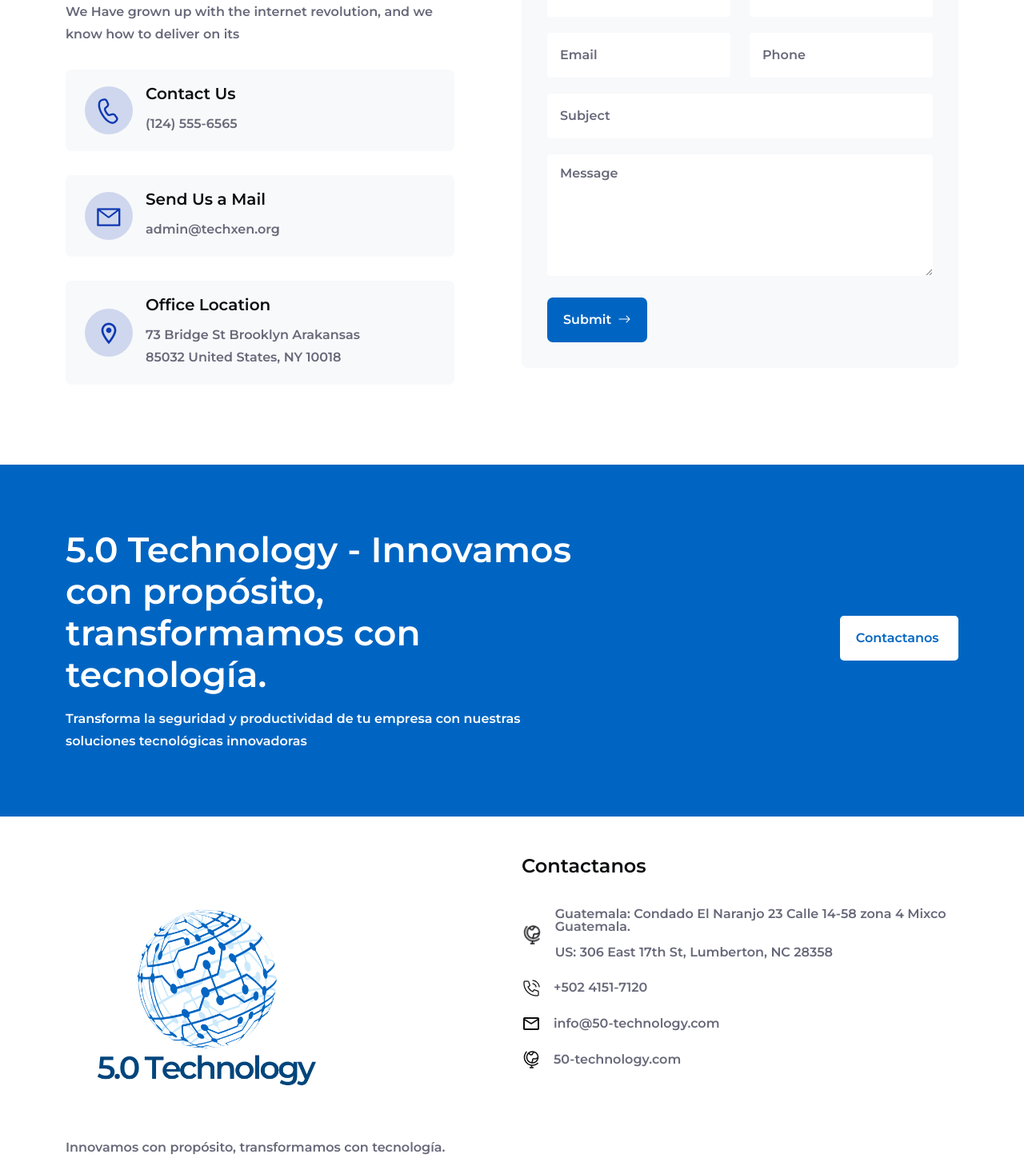
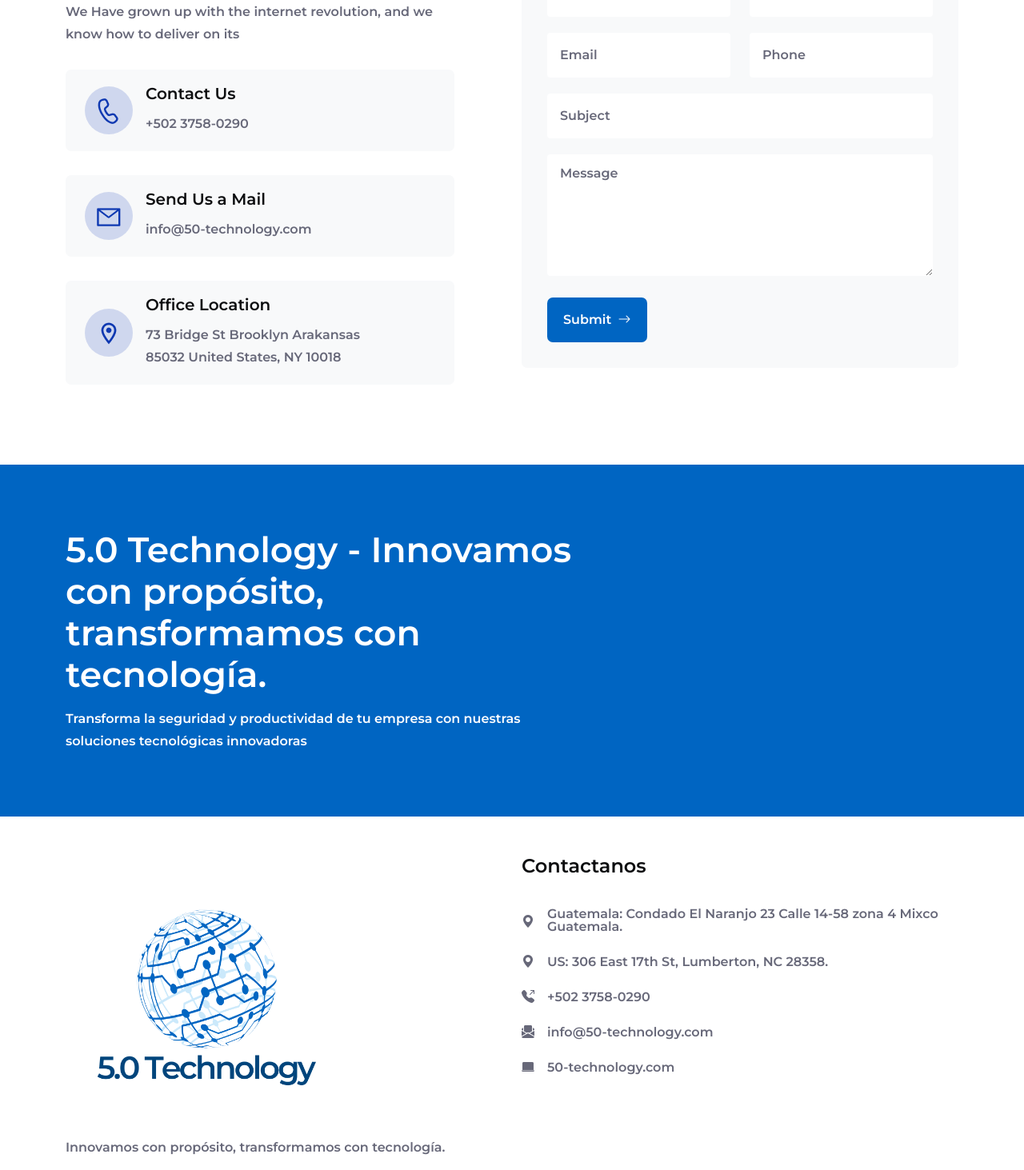
Before and after one commit to andrealejandrog/pagina_web_202540, a Next.js app in the folder Main-Files/: page /contact in a window 1280 px wide. Shown: the part 667-2130 px from the top of the page at 80% size. Built offline with nearby package versions, Linux system fonts and the light colour scheme; a web font is replaced by a local one.

Commit message:
Feature: changing techonology's information

```diff
--- a/Main-Files/src/app/Components/ContactInfo/ContactInfo1.jsx
+++ b/Main-Files/src/app/Components/ContactInfo/ContactInfo1.jsx
@@ -20,7 +20,7 @@
                                 </div>
                                 <div className="heading">
                                     <h5>Contact Us</h5>
-                                    <a href="tel:(124)555-6565" className="text">(124) 555-6565</a>
+                                    <a href="tel:+502 3758-0290" className="text">+502 3758-0290</a>
                                 </div>
                             </div>
 
@@ -30,7 +30,7 @@
                                 </div>
                                 <div className="heading">
                                     <h5>Send Us a Mail</h5>
-                                    <a href="mailto:admin@techxen.org " className="text">admin@techxen.org </a>
+                                    <a href="info@50-technology.com" className="text">info@50-technology.com</a>
                                 </div>
                             </div>
 
--- a/Main-Files/src/app/Components/Cta/Cta1.jsx
+++ b/Main-Files/src/app/Components/Cta/Cta1.jsx
@@ -14,18 +14,18 @@
               </div>
 
               <div className="col-lg-5">
-                <div className="buttons">
-                  <Link className="cta-btn1" href="#footer">Contactanos <span>
+                {/* <div className="buttons"> */}
+                  {/* <Link className="cta-btn1" href="#footer">Contactanos <span> */}
                   {/* <svg xmlns="http://www.w3.org/2000/svg" width="30" height="30" fill="currentColor" className="bi bi-arrow-right-short" viewBox="0 0 16 16">
                         <path fillRule="evenodd" d="M4 8a.5.5 0 0 1 .5-.5h5.793L8.146 5.354a.5.5 0 1 1 .708-.708l3 3a.5.5 0 0 1 0 .708l-3 3a.5.5 0 0 1-.708-.708L10.293 8.5H4.5A.5.5 0 0 1 4 8"/>
                       </svg> */}
-                    </span></Link>
+                    {/* </span></Link> */}
                   {/* <Link className="cta-btn2" href="/service">Explore Solution <span>
                   <svg xmlns="http://www.w3.org/2000/svg" width="30" height="30" fill="currentColor" className="bi bi-arrow-right-short" viewBox="0 0 16 16">
                         <path fillRule="evenodd" d="M4 8a.5.5 0 0 1 .5-.5h5.793L8.146 5.354a.5.5 0 1 1 .708-.708l3 3a.5.5 0 0 1 0 .708l-3 3a.5.5 0 0 1-.708-.708L10.293 8.5H4.5A.5.5 0 0 1 4 8"/>
                       </svg>
                     </span></Link> */}
-                </div>
+                {/* </div> */}
               </div>
             </div>
           </div>
--- a/Main-Files/src/app/Components/Footer/Footer1.jsx
+++ b/Main-Files/src/app/Components/Footer/Footer1.jsx
@@ -1,5 +1,4 @@
 import Image from "next/image";
-import Link from "next/link";
 
 const Footer1 = () => {
     return (
@@ -16,12 +15,12 @@
                               height={10}
                               />
                             </div>
-                            {/* <div className="space20"></div> */}
                             <div className="heading1">
                               <p>Innovamos con propósito, transformamos con tecnología. </p>
                             </div>
                             <ul className="social-icon">
                                  <li><a href="#"><i className="bi bi-linkedin"></i></a></li>
+                                 <li><a href="#"><i className="bi bi-twitter-x"></i></a></li>
                                  <li><a href="#"><i className="bi bi-facebook"></i></a></li>
                                  <li><a href="#"><i className="bi bi-instagram"></i></a></li>
                             </ul>
@@ -33,30 +32,35 @@
 
                             <div className="contact-box">
                               <div className="icon">
-                                <Image src="/assets/img/icons/footer1-icon4.png" alt="img" width={30} height={30}   />
+                                <i class="bi bi-geo-alt-fill"></i>
                               </div>
                               <div className="pera">
-                                <a href="tel:+50241517120">
-                                   Guatemala: Condado El Naranjo 23 Calle 14-58 zona 4 Mixco Guatemala.
-                                   <br />
-                                   <br />
-                                   US: 306 East 17th St, Lumberton, NC 28358
-                               </a>
+                                   <p>Guatemala: Condado El Naranjo 23 Calle 14-58 zona 4 Mixco Guatemala.</p>
+                              </div>
+                            </div>
+                            <div className="contact-box">
+                              <div className="icon">
+                                <i class="bi bi-geo-alt-fill"></i>
+                              </div>
+                              <div className="pera">
+                                   <p>US: 306 East 17th St, Lumberton, NC 28358.</p>
                               </div>
                             </div>
 
                             <div className="contact-box">
                               <div className="icon">
-                              <Image src="/assets/img/icons/footer1-icon2.png" alt="img" width={24} height={24}   />
+                              {/* <Image src="/assets/img/icons/footer1-icon2.png" alt="img" width={24} height={24}   /> */}
+                              <i class="bi bi-telephone-outbound-fill"></i>
                               </div>
                               <div className="pera">
-                                <a href="tel:+50241517120">+502 4151-7120</a>
+                                <a href="tel:+50237580290">+502 3758-0290</a>
                               </div>
                             </div>
 
                             <div className="contact-box">
                               <div className="icon">
-                              <Image src="/assets/img/icons/footer1-icon3.png" alt="img" width={24} height={24}   />
+                              {/* <Image src="/assets/img/icons/footer1-icon3.png" alt="img" width={24} height={24}   /> */}
+                              <i class="bi bi-envelope-paper-fill"></i>
                               </div>
                               <div className="pera">
                                 <a href="mailto:info@50-technology.com">info@50-technology.com</a>
@@ -65,7 +69,8 @@
 
                             <div className="contact-box">
                               <div className="icon">
-                              <Image src="/assets/img/icons/footer1-icon4.png" alt="img" width={24} height={24}/>
+                              {/* <Image src="/assets/img/icons/footer1-icon4.png" alt="img" width={24} height={24}/>                                 */}
+                              <i class="bi bi-laptop-fill"></i>
                               </div>
                               <div className="pera">
                                 <a href="mailto:50-technology.com">50-technology.com</a>
--- a/Main-Files/src/app/Components/Header/Header1.jsx
+++ b/Main-Files/src/app/Components/Header/Header1.jsx
@@ -86,7 +86,7 @@
                     </div>
                     <div className="headding">
                       <p>{t('header.contact_us')}</p>
-                      <a href="tel:+502 4151 7120">+502 4151 7120</a>
+                      <a href="tel:+502 3758 0290">+502 3758 0290</a>
                     </div>
                   </div>
                 </div>
--- a/Main-Files/src/app/Components/HeroBanner/HeroBanner1.jsx
+++ b/Main-Files/src/app/Components/HeroBanner/HeroBanner1.jsx
@@ -5,7 +5,7 @@
 import Link from "next/link";
 import Image from "next/image";
 
-import Logo from '@public/assets/img/logo/Transparent_logo.svg' //nuevo path de logo
+import Logo from '@public/assets/img/icons/Transparent_logo.svg' //nuevo path de logo
 
 const HeroBanner1 = ({
 bgImg,
@@ -47,14 +47,14 @@
                 <p>{content}</p>
 
                 <div className="space30"></div>
-                <div className="buttons">
+                {/* <div className="buttons">
                   <Link className="theme-btn1" href={btnUrl}
                   onClick={(e) => handleSmoothScroll(e, 'contacto')}>
                     {btnName}
                       <span>
                         <i className="bi bi-arrow-right"></i>
                   </span></Link>
-                </div>
+                </div> */}
               </div>
             </div>
 
```
Also changed, not shown: Main-Files/public/assets/img/icons/Transparent_logo.svg (added), Main-Files/src/app/assets/main.css.
